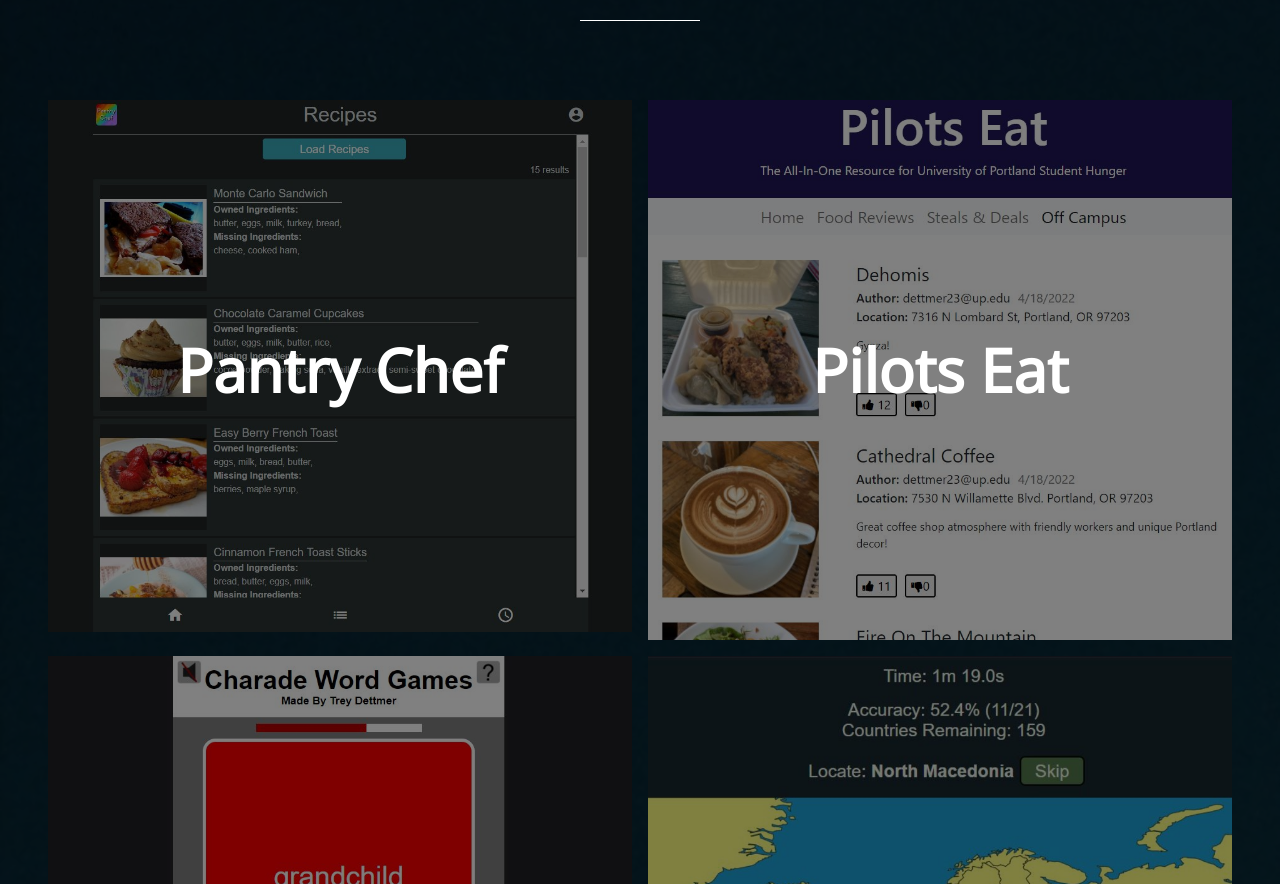
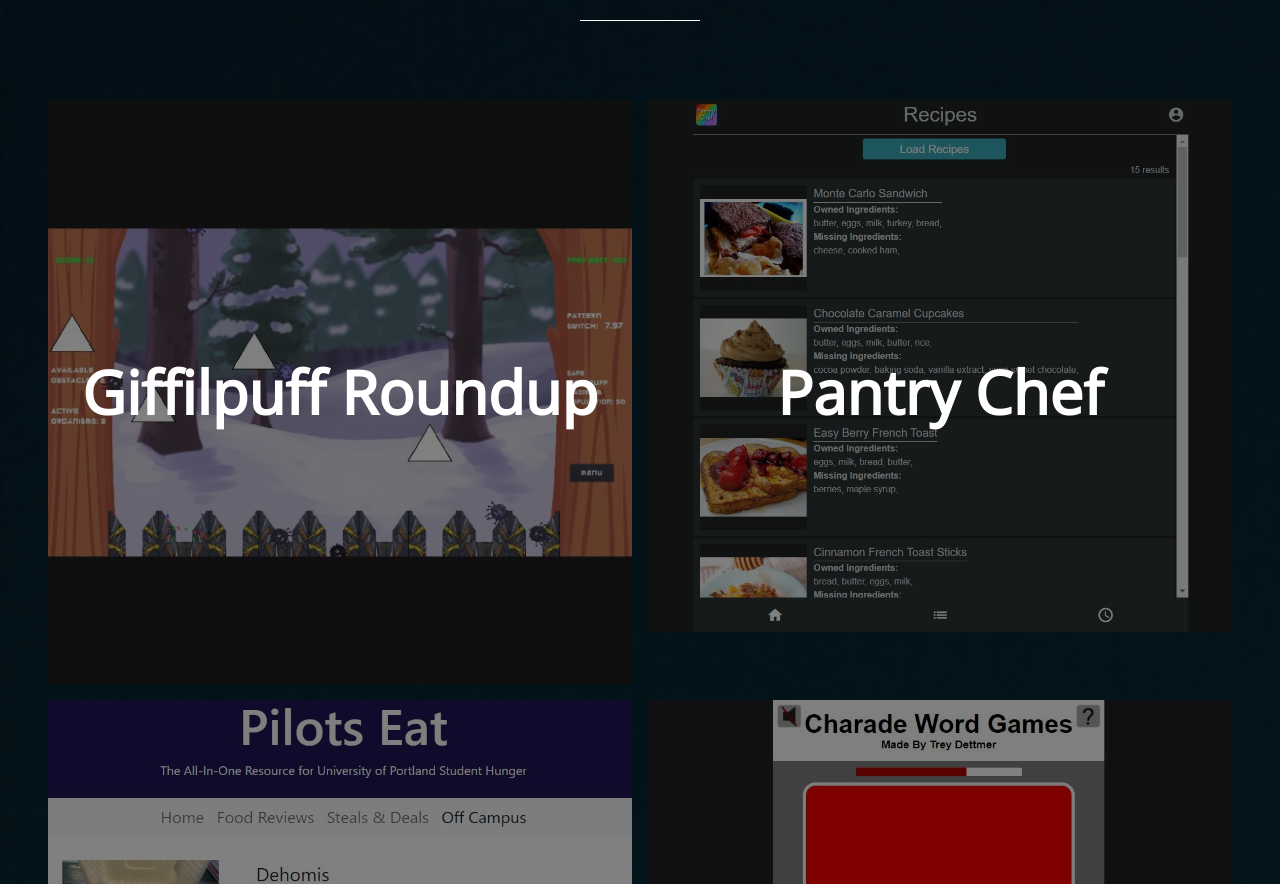
Before and after one commit to TreyDettmer/portfolio, an Angular app: page / in a window 1280 px wide. Shown: the part 442-1326 px from the top of the page. Built offline with nearby package versions, Linux system fonts and the light colour scheme.

Commit message:
added UP game jam project

```diff
--- a/src/app/app.component.html
+++ b/src/app/app.component.html
@@ -31,6 +31,14 @@
 <section class="my-work">
   <h2 class = "section-title">My Work</h2>
   <div class="portfolio">
+
+      <a href="https://github.com/TreyDettmer/UP-Game-Jam-22" class="portfolio__item__link">
+        <img src="assets/img/GiffilpuffRoundupThumbnail.jpg" class="portfolio__img" alt="">
+        <div class="portfolio__item__title__overlay">
+          <div class="portfolio__item__title"><h2>Giffilpuff Roundup</h2></div>
+          <p class="portfolio__item__desc">Game made with a team for my school's game jam. Made using the Godot Engine.</p>
+        </div>
+      </a>
 
       <a href="https://github.com/TreyDettmer/PantryChef" class="portfolio__item__link">
         <img src="assets/img/PantryChefThumbnail.JPG" class="portfolio__img" alt="">
```
Also changed, not shown: src/assets/img/GiffilpuffRoundupThumbnail.jpg (added).
